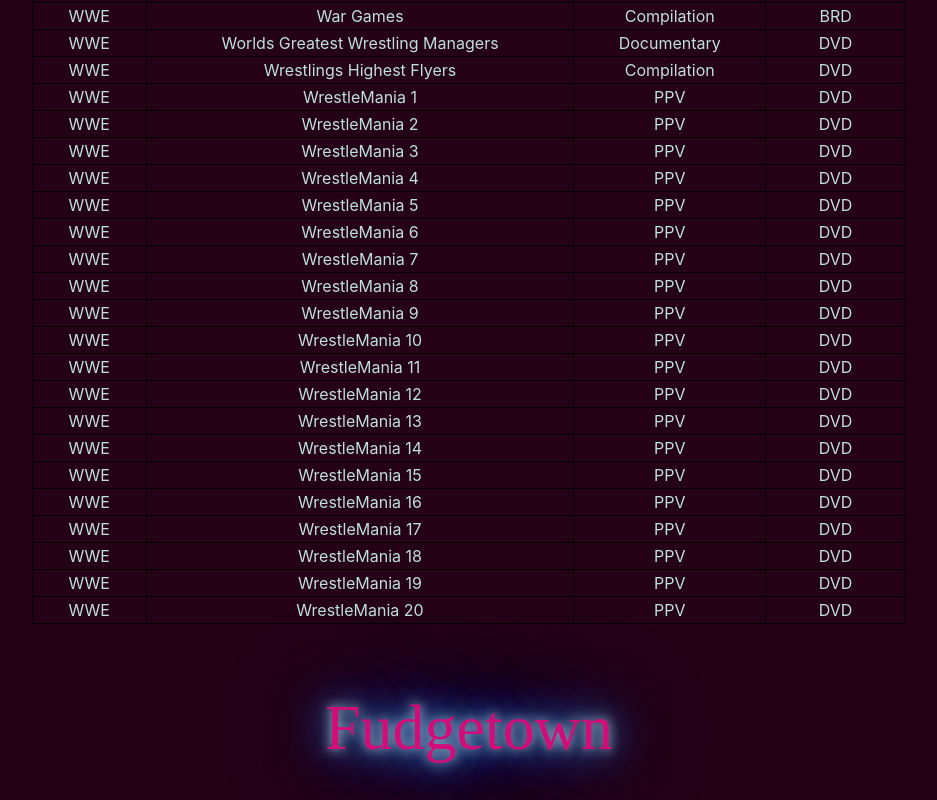
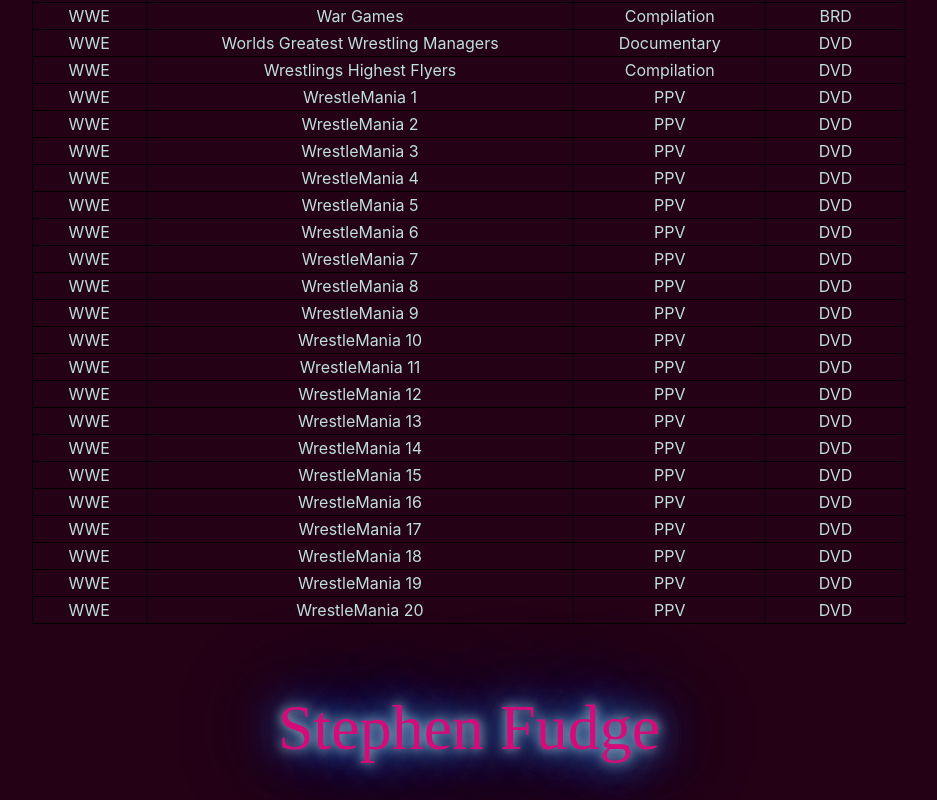
Before and after one commit to stephenfudge/ubiquitous-octo-rotary-phone, a React (Create React App) app: page /wrestling in a window 1280 px wide. Shown: the part 4174-4974 px from the top of the page, without its empty margins (171-1108 px from the left). Built offline with nearby package versions, Linux system fonts and the light colour scheme.

Commit message:
footer update

```diff
--- a/src/components/Footer.js
+++ b/src/components/Footer.js
@@ -4,8 +4,7 @@
     return (
         <div className='bg-darkpurple p-10'>
          <div id="for-stephen">
-          <div id="first-name">Fudgetown</div>
-        {/* <div id="first-name">Stephen Fudge</div> */}
+        <div id="first-name">Stephen Fudge</div>
         {/* <div id="last-name">Fudge</div> */}
     </div>
 
```
